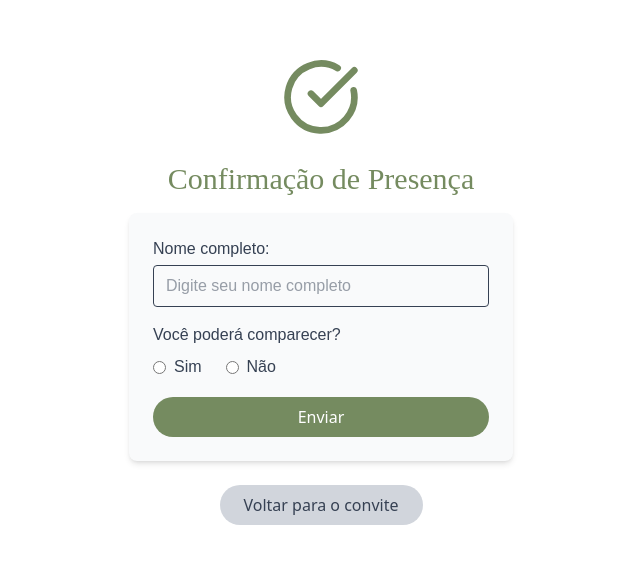
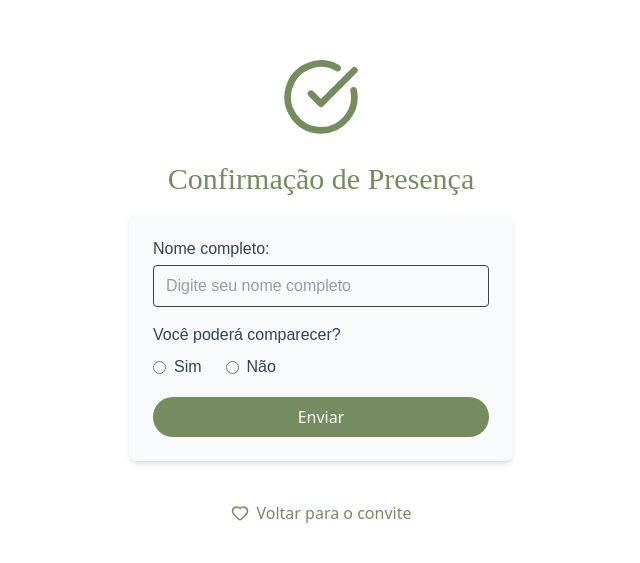
Before and after one commit to isacpimenta/casamento, a React (Vite) app: page /confirmar in a window 1280 px wide. Shown: the part 109-672 px from the top of the page, without its empty margins (319-959 px from the left). Built offline with nearby package versions, Linux system fonts and the light colour scheme.

Commit message:
atualizações

```diff
--- a/src/pages/ConfirmarPresença.jsx
+++ b/src/pages/ConfirmarPresença.jsx
@@ -1,4 +1,4 @@
-import { CheckCircle } from 'lucide-react';
+import { CheckCircle, Heart } from 'lucide-react';
 import { useNavigate } from 'react-router-dom';
 import { useState } from 'react';
 
@@ -7,10 +7,6 @@ function ConfirmarPresenca() {
 
   const [nome, setNome] = useState('');
   const [comparecer, setComparecer] = useState(null); // 'sim' ou 'nao'
-
-  const handleBack = () => {
-    navigate('/');
-  };
 
   const handleSubmit = (e) => {
     e.preventDefault();
@@ -86,9 +82,10 @@ function ConfirmarPresenca() {
       </form>
 
       <button
-        onClick={handleBack}
-        className="cursor-pointer mt-6 px-6 py-2 bg-gray-300 text-gray-700 rounded-full hover:bg-gray-400 transition duration-300"
+        onClick={() => navigate("/")}
+        className="mt-10 flex items-center gap-2 cursor-pointer text-[var(--color-green3)] hover:underline"
       >
+        <Heart size={18} />
         Voltar para o convite
       </button>
     </div>
--- a/src/pages/Local.jsx
+++ b/src/pages/Local.jsx
@@ -1,4 +1,4 @@
-import { MapPin, Share2, MapPlus } from "lucide-react";
+import { MapPin, Share2, MapPlus, Heart } from "lucide-react";
 import { useNavigate } from "react-router-dom";
 import { useState } from "react";
 
@@ -67,8 +67,9 @@ export default function LocalFesta() {
 
       <button
         onClick={() => navigate("/")}
-        className="mb-10 px-6 py-2 bg-gray-300 text-gray-700 rounded-full hover:bg-gray-400 transition duration-300"
+        className="flex items-center gap-2 cursor-pointer text-[var(--color-green3)] hover:underline"
       >
+        <Heart size={18} />
         Voltar para o convite
       </button>
     </div>
--- a/src/pages/Presentes.jsx
+++ b/src/pages/Presentes.jsx
@@ -6,7 +6,7 @@ function Presentes() {
   const navigate = useNavigate();
   const [modalVisivel, setModalVisivel] = useState(false);
 
-  const chaveTexto = "chavepixaleatoria@exemplo.com";
+  const chaveTexto = "d105ae1a-f575-4bbe-9b60-bc5a6d8d0530";
 
   const copiarPix = () => {
     navigator.clipboard.writeText(chaveTexto);
@@ -26,7 +26,7 @@ function Presentes() {
       <div className="bg-gray-100 p-6 rounded-xl shadow-md flex flex-col items-center">
         <QrCode className="w-6 h-6 text-[var(--color-green3)] mb-2" />
         <img
-          src="/qrcode-pix.png"
+          src="/QR CODE.jpg"
           alt="QR Code Pix"
           className="w-64 h-64 object-contain mb-4"
         />
@@ -49,7 +49,7 @@ function Presentes() {
 
       <button
         onClick={() => navigate("/")}
-        className="mt-10 flex items-center gap-2 text-[var(--color-green3)] hover:underline"
+        className="mt-10 flex items-center gap-2 cursor-pointer text-[var(--color-green3)] hover:underline"
       >
         <Heart size={18} />
         Voltar para o convite
```
Also changed, not shown: public/QR CODE.jpg (added).
